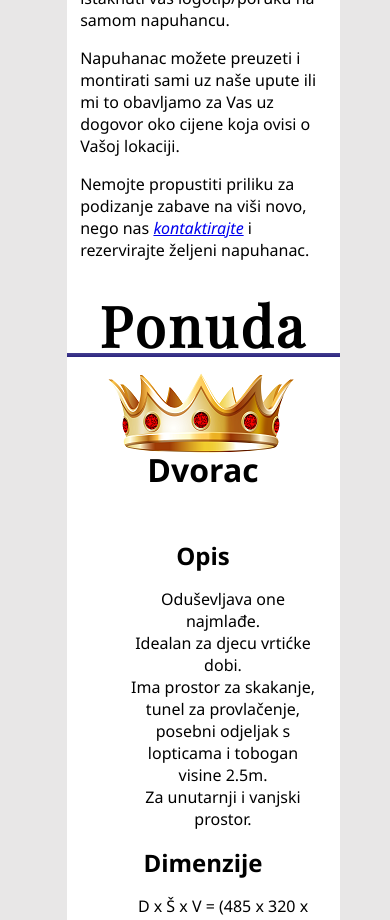
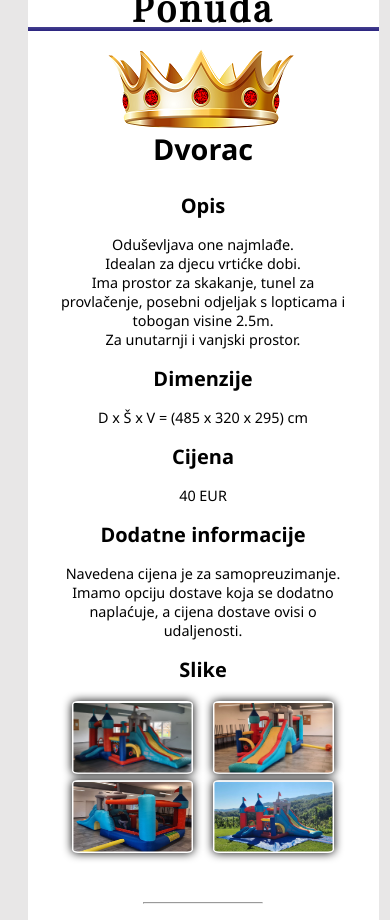
Before and after one commit to lukapo/lookapp-new, a React (Vite) app: page / in a window 390 px wide. Shown: the part 1080-2000 px from the top of the page. Built offline with nearby package versions, Linux system fonts and the light colour scheme.

Commit message:
Media queries added

```diff
--- a/src/components/About.jsx
+++ b/src/components/About.jsx
@@ -1,9 +1,10 @@
 import SectionDivider from "./SectionDivider";
+import '../css/About.css';
 const About = () => {
   return (
     <>
     <SectionDivider title="O nama..." id="about" />
-    <section>
+    <section className="about-section">
 
         <p>
             Primarna djelatnost obrta LookApp su poduke i savjetovanje.<br />
@@ -25,7 +26,7 @@ const About = () => {
         </p>
         <div style={{textAlign: "center"}}>
         <p className="last-paragraph"><em>Obratite nam se s povjerenjem.</em></p>
-        <img className="business-pic" src="/images/business.jpg" alt="Business data" width="50%" />
+        <img className="business-pic" src="./images/business.jpg" alt="Business data" width="50%" />
         </div>
     </section>
     </>
--- a/src/components/Contact.jsx
+++ b/src/components/Contact.jsx
@@ -5,19 +5,19 @@ const Contact = () => {
     <>
     <SectionDivider title="Kontakt" id="contact"/>
     <section className="contact-section">
-            <a href="tel:+385913653328">
+            <a title="Nazovite nas" href="tel:+385913653328">
                 <img src="./images/white-phone-icon-png--clipart-best-30.png" alt="Telephone icon" width="40px" />
                 <em>+385913653328</em>
             </a>
             <hr />
 
 
-            <a href="mailto:lookapp200@gmail.com">
+            <a title="Pošaljite mail" href="mailto:lookapp200@gmail.com">
                 <img className="img2" src="./images/mail.png" alt="Mail icon" width="40px"/>
                 <em>luka.postruzin9@gmail.com</em>
             </a>
             <hr />
-            <a className="social" href="https://www.facebook.com/obrtLookApp" target="_blank" rel="noreferrer">
+            <a title="Javite nam se na društvenim mrežama" className="social" href="https://www.facebook.com/obrtLookApp" target="_blank" rel="noreferrer">
                 <div>
                     <img src="./images/clipart735576.png" alt="Facebook icon" width="40px" />
                     <img src="./images/instagram-icon.png" alt="Social icon" width="40px"/>
@@ -39,8 +39,8 @@ const Contact = () => {
     <div className="section-divider-bar"> </div>
     <br />
     <p><strong>&copy; {new Date().getFullYear()} LookApp - obrt za poduku i savjetovanje</strong><br />
-        Ljube Babića 76D,
-        49243, Oroslavje</p>
+        <span>Ljube Babića 76D,
+        49243, Oroslavje</span></p>
 
 </footer>
 </>
--- /dev/null
+++ b/src/css/About.css
@@ -0,0 +1,3 @@
+.about-section p {
+    font-size: 90%;
+}
--- a/src/css/Contact.css
+++ b/src/css/Contact.css
@@ -9,7 +9,22 @@
     display: flex;
     flex-direction: column;
     align-items: center;
-    padding: 1%;
+    padding: 2%;
+    margin-top: 2%;
+    margin-bottom: 2%;
+    font-size: 90%;
+    text-decoration: none;
+    font-weight: bold;
+    color: #2f2d56;
+}
+
+.contact-section a:hover {
+    box-shadow: 0 0 10px #2f2d56 ;
+    border-radius: 10px;
+}
+
+.contact-section a em {
+    padding-top: 10%;
 }
 
 section hr {
@@ -27,8 +42,29 @@ section hr {
     width: 70%;
     border-radius: 20px;
     border: 1px solid gray;
+    margin-bottom: 10%;
+}
+
+footer {
+        background-image: url(/images/big_logo.png),
+            linear-gradient(to bottom, #443f8f, #2a247f);
+        background-size: contain;
+        background-repeat: no-repeat;
+        border-radius: 0px 0px 30px 30px ;
+        height: 8%;
+        min-height: 45px;
+        display: flex;
+        justify-content:right;
+        color: #c9b581;
+
 }
 
 footer p:last-child {
     text-align: center;
+    font-size: 90%;
+    width: 70%;
+
+    & span {
+        font-size: 90%;
+    }
 }
--- a/src/css/ListingItem.css
+++ b/src/css/ListingItem.css
@@ -19,9 +19,9 @@
 #listing-item h2 {
    padding-top: 0;
    margin-top: 0;
-   position: relative;
    bottom: 5px;
-   font-size:xx-large;
+   font-size:180%;
+   margin-bottom: 0.5rem;
 }
 
 
@@ -29,13 +29,16 @@
 dt {
     font-weight: bold;
     margin-bottom: 1rem;
-    font-size: x-large;
+    font-size: 125%;
     text-align: center;
 }
 
 dd {
     margin-bottom: 1rem;
     text-align: center;
+    margin-left: 0;
+    margin-right: 0;
+    font-size: 90%;
 }
 
 .image-gallery {
@@ -46,8 +49,10 @@ dd {
 }
 
 .image-gallery img {
-    width:20%;
-    padding: 5px;
+    width: 20%;
+    /* height: 70px; */
+    margin: 1%;
+    padding: 0.5%;
     cursor: pointer;
     box-shadow: 0px 0px 10px black;
     border-radius: 5%;
@@ -57,3 +62,10 @@ dd {
     box-shadow: 0px 0px 30px #443f8f;
 
 }
+
+@media only screen and (max-width: 800px) {
+    .image-gallery img {
+        width: 40%;
+        height: 70px;
+    }
+}
--- a/src/css/MainMessage.css
+++ b/src/css/MainMessage.css
@@ -33,4 +33,8 @@
     .main-section img {
         display: none;
     }
+
+    .main-section h2 {
+        font-size: 250%;
+    }
 }
--- a/src/css/Motivation.css
+++ b/src/css/Motivation.css
@@ -1,3 +1,9 @@
 #motivation h2 {
     text-align: center;
+    font-size: 120%;
 }
+
+#motivation p {
+    text-align: center;
+    font-size: 90%;
+}
--- a/src/css/SectionDivider.css
+++ b/src/css/SectionDivider.css
@@ -23,3 +23,11 @@
     line-height: 3.4rem;
     margin-top: 1rem;
 }
+
+@media only screen and (max-width: 800px) {
+
+    .section-divider-title  {
+        font-size: 230%;
+        line-height: 2.5rem;
+    }
+}
--- a/src/index.css
+++ b/src/index.css
@@ -10,7 +10,7 @@ body {
 
 #root {
   margin: 0;
-  width: 70%;
+  width: 80%;
   background-color: #FFF;
   margin: 0 auto;
   border-radius: 30px 30px 0 0;
@@ -19,3 +19,11 @@ body {
 section {
   padding: 2% 5%;
 }
+
+@media only screen and (max-width: 800px) {
+
+  #root {
+    width: 90%;
+  }
+
+}
```
